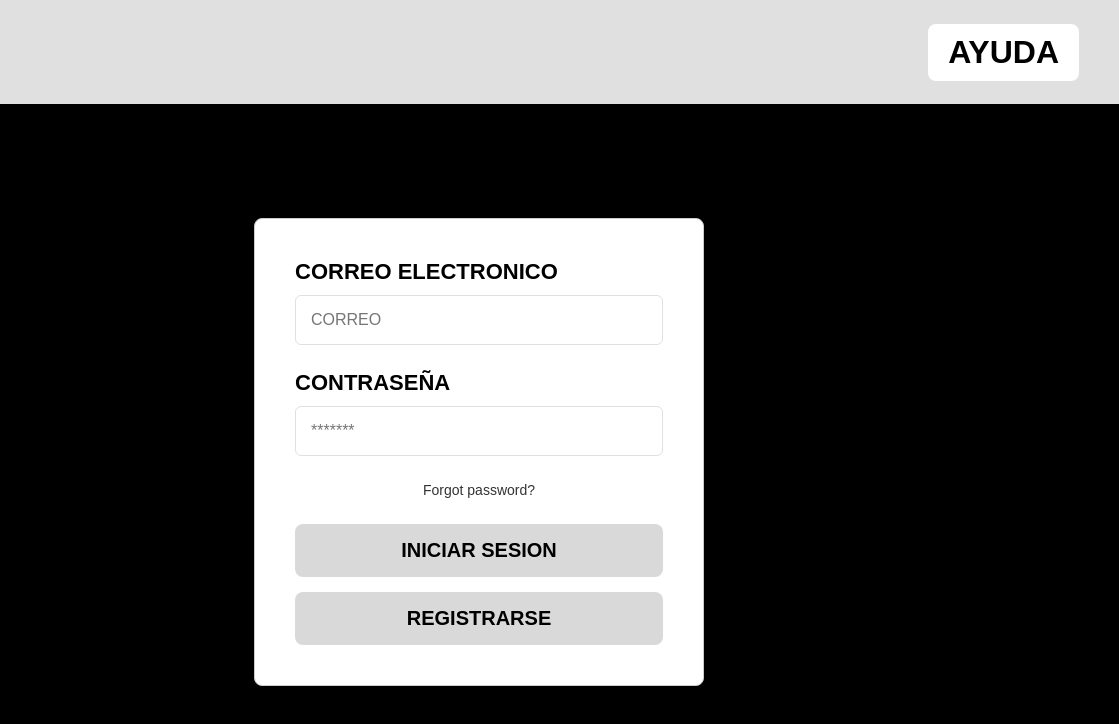
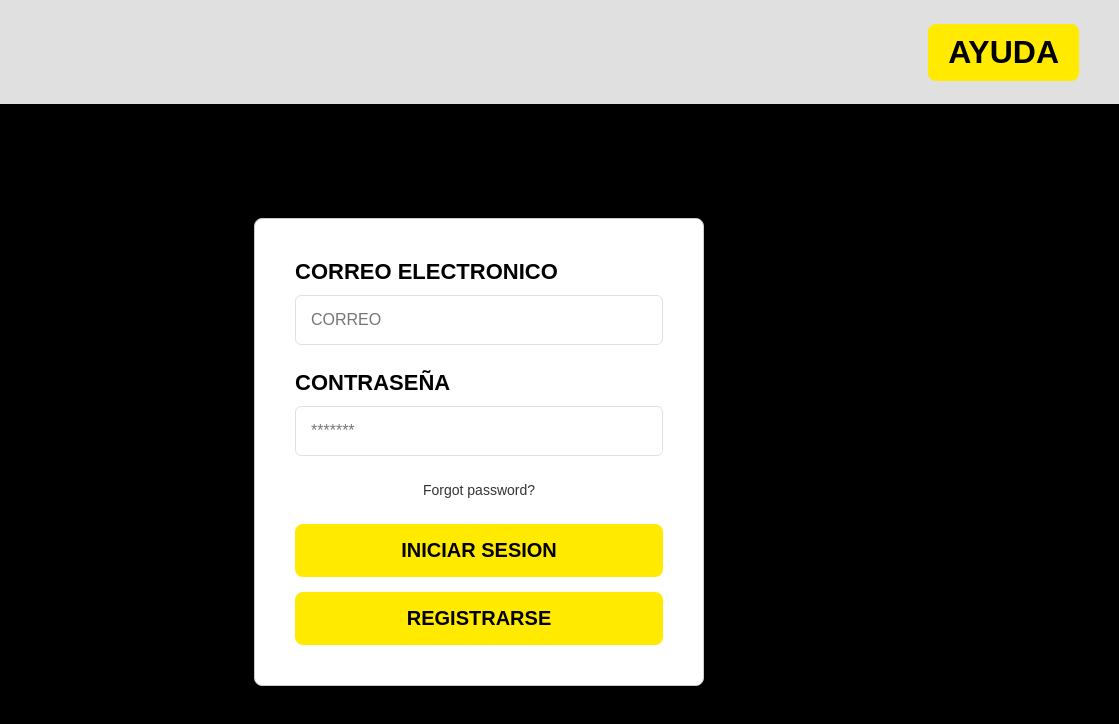
Before and after one commit to Yori-Martinez/BlindView, a plain HTML site: page index.html in a window 1280 px wide. Shown: the full height of the page, 161-1280 px from the left. Drawn offline with Linux system fonts and the light colour scheme.

Commit message:
cambio de color

```diff
--- a/style.css
+++ b/style.css
@@ -36,10 +36,10 @@ body {
     border: none; /* Elimina bordes predeterminados en algunos navegadores */
 }
 .btn-ayuda:hover {
-    background-color: #f0f0f0;
+    background-color: #e4d100;
 }
 .btn-ayuda {
-    background-color: #ffffff;
+    background-color: #FFEA00;
     border: none;
     padding: 10px 20px;
     border-radius: 8px;
@@ -107,7 +107,7 @@ body {
 
 .btn-iniciar {
     width: 100%;
-    background-color: #d9d9d9;
+    background-color: #FFEA00;
     border: none;
     padding: 15px;
     border-radius: 8px;
@@ -118,7 +118,7 @@ body {
 }
 
 .btn-iniciar:hover {
-    background-color: #c0c0c0;
+    background-color: #e4d100;
 }
 
 /* 5. DISEÑO RESPONSIVE (Celulares) */
```
